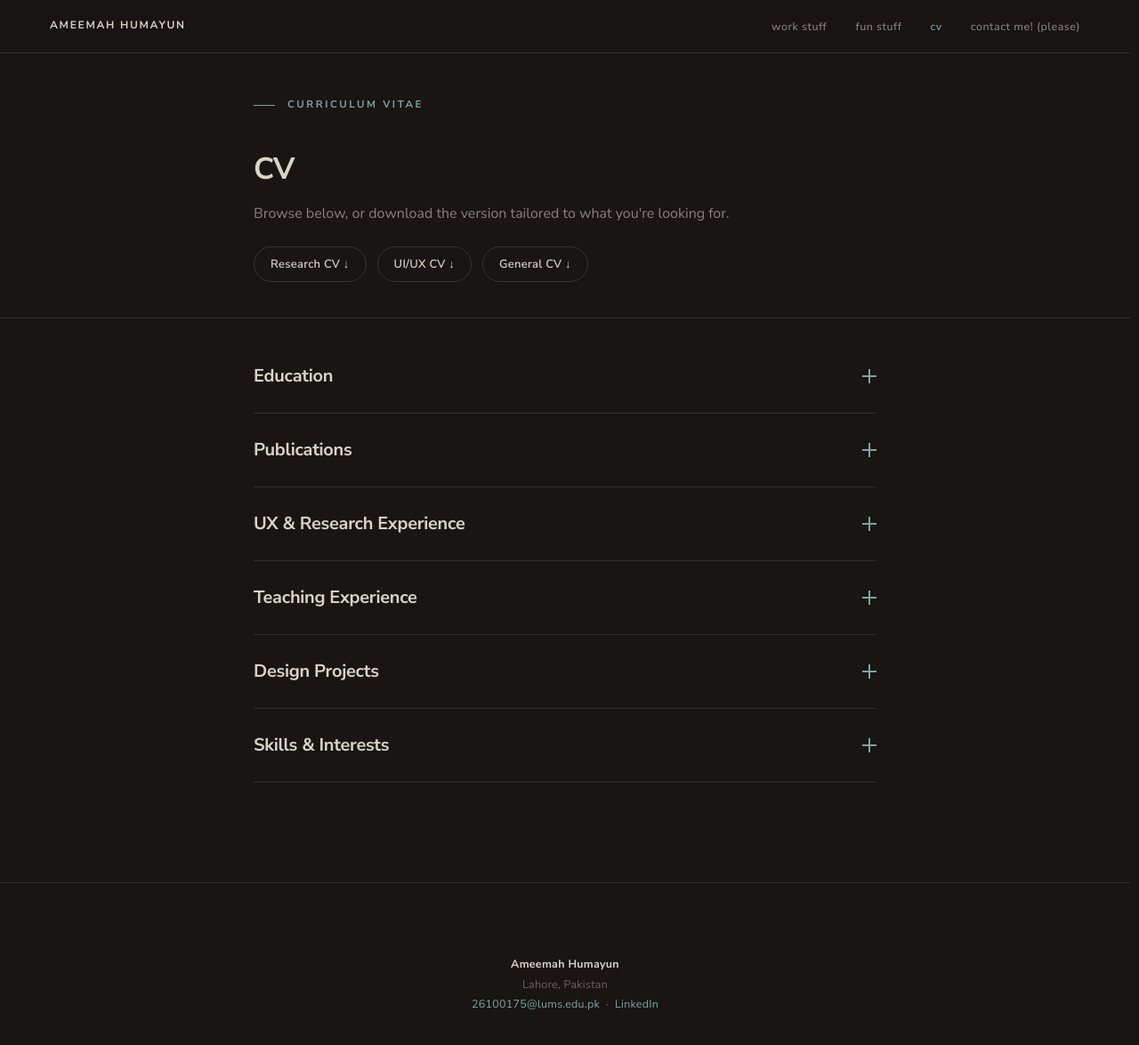
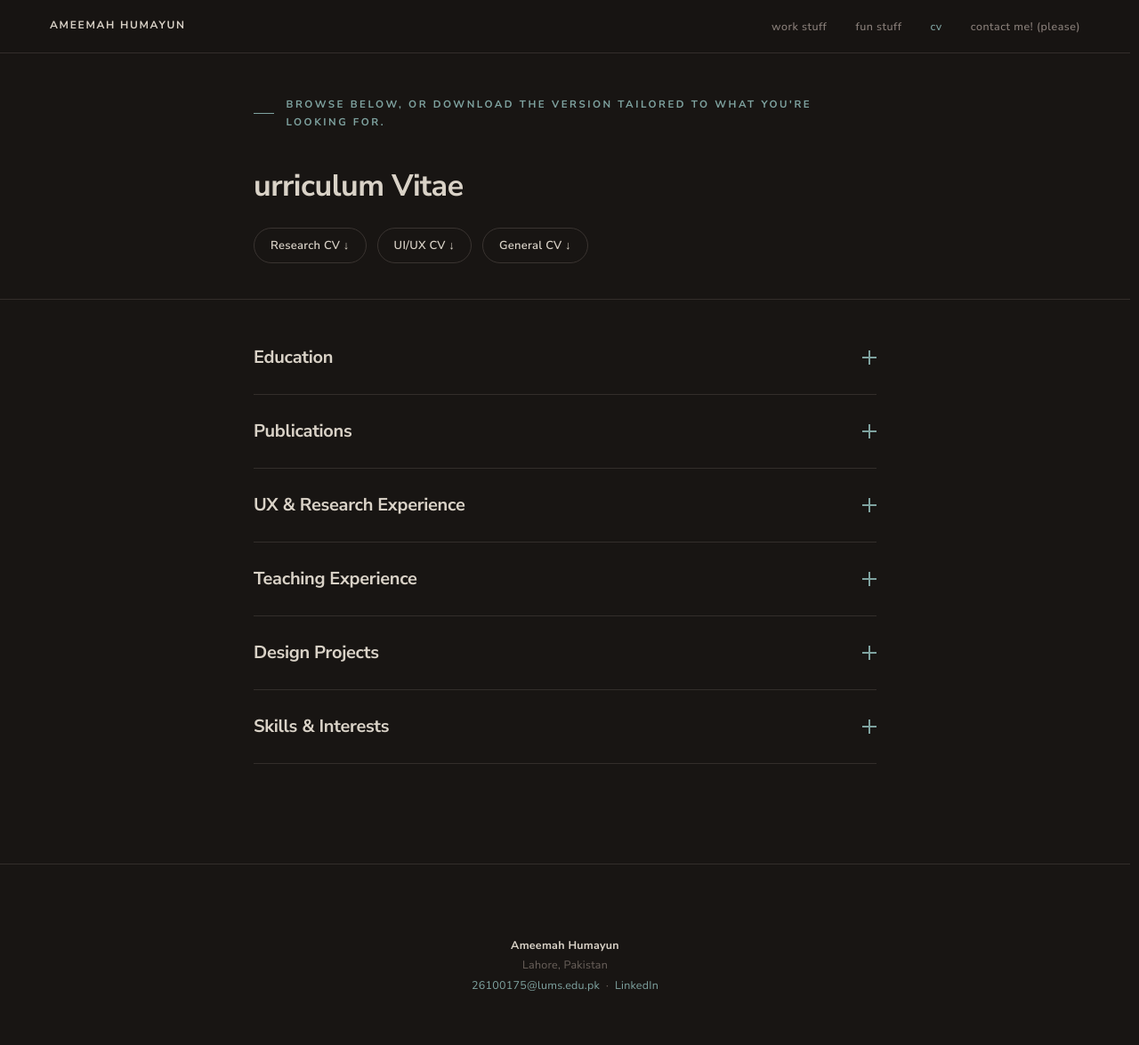
Before and after one commit to ameemahumayun/ameemahumayun.github.io, a Jekyll site: the page built from cv/index.html, in a window 1280 px wide and 1189 px high. Shown: the top 1175 px of the window at 89% size. Built offline with Jekyll 4.4.1, drawn with Linux system fonts in a browser that asks for light colours.

Commit message:
Update index.html

```diff
--- a/cv/index.html
+++ b/cv/index.html
@@ -20,9 +20,9 @@ active: cv
 
 <header class="page-head">
   <div class="page-head__inner">
-    <div class="eyebrow eyebrow-rule">Curriculum Vitae</div>
-    <h1 class="page-head__title">CV</h1>
-    <p class="page-head__intro">Browse below, or download the version tailored to what you're looking for.</p>
+    <div class="eyebrow eyebrow-rule">Browse below, or download the version tailored to what you're looking for.</div>
+    <h1 class="page-head__title">urriculum Vitae</h1>
+    <!-- <p class="page-head__intro">Browse below, or download the version tailored to what you're looking for.</p> -->
     <div class="cv-downloads">
       <a class="work-card__link" href="{{ '/assets/cv/ameemah-humayun-research-cv.pdf' | relative_url }}" target="_blank" rel="noopener">Research CV &darr;</a>
       <a class="work-card__link" href="{{ '/assets/cv/ameemah-humayun-uiux-cv.pdf' | relative_url }}" target="_blank" rel="noopener">UI/UX CV &darr;</a>
```
